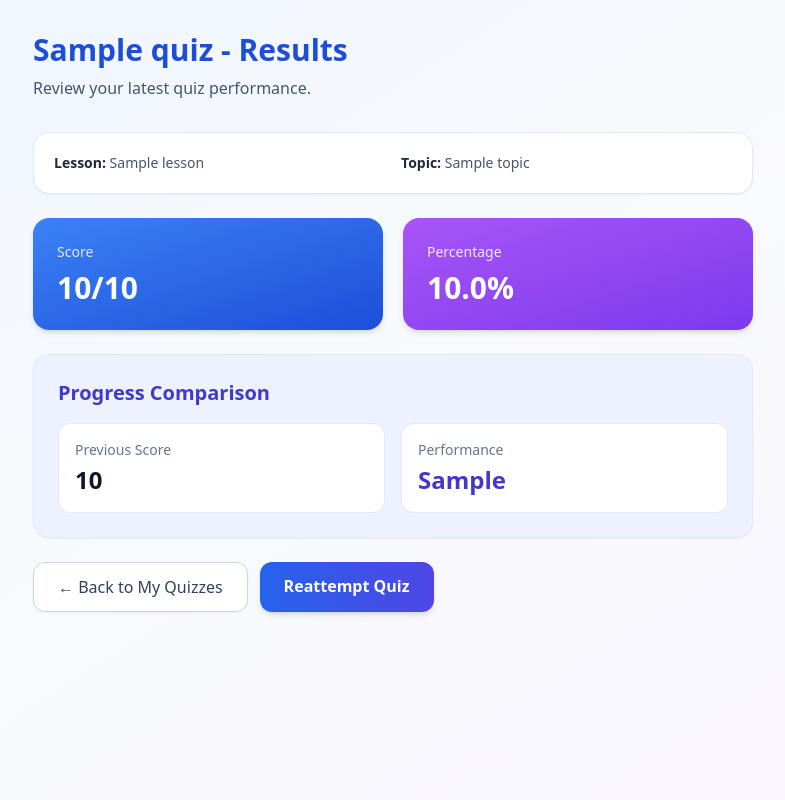
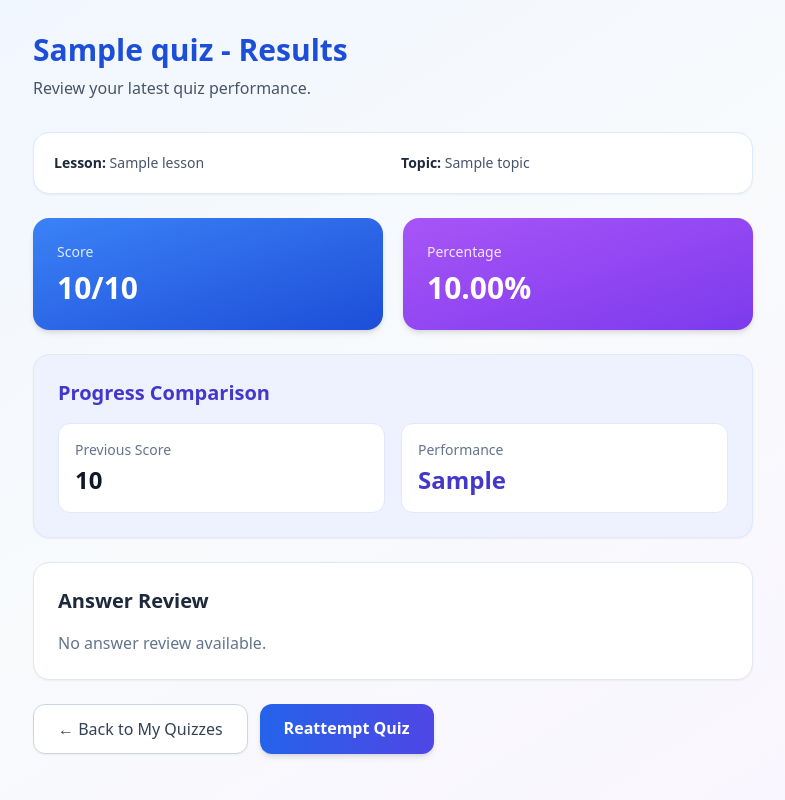
Before and after one commit to Naturekhosa/calcify, a Django app: page /student/quizzes/1/result/ in a window 1280 px wide. Shown: the whole page, without its empty margins (247-1032 px from the left). Run offline with Django 5.2, Linux system fonts and the light colour scheme; a user stored in the database is signed in; tables that the repository leaves empty hold one stand-in row (values such as "Sample post"); some libraries are stand-ins or nearby versions.

Commit message:
small updates

```diff
--- a/core/templates/core/quiz_result.html
+++ b/core/templates/core/quiz_result.html
@@ -47,13 +47,13 @@
         <div class="bg-gradient-to-br from-purple-500 to-violet-600 text-white rounded-2xl shadow-md p-6">
             <p class="text-sm text-purple-100">Percentage</p>
             <p class="text-3xl font-bold mt-2">
-                {{ attempt.percentage }}%
+                {{ attempt.percentage|floatformat:2 }}%
             </p>
         </div>
     </div>
 
     <!-- Improvement Section -->
-    {% if attempt.previous_score %}
+    {% if attempt.previous_score or attempt.previous_score == 0 %}
     <div class="bg-indigo-50 border border-indigo-100 rounded-2xl shadow-sm p-6 mb-6">
         <h2 class="text-xl font-bold text-indigo-700 mb-4">Progress Comparison</h2>
 
@@ -75,22 +75,65 @@
     </div>
     {% endif %}
 
-    <!-- Action -->
+    <!-- Answer Review -->
+    <div class="bg-white border border-slate-200 rounded-2xl shadow-sm p-6 mb-6">
+        <h2 class="text-xl font-bold text-slate-800 mb-4">Answer Review</h2>
+
+        <div class="space-y-4">
+            {% for answer in answers %}
+            <div class="border border-slate-200 rounded-xl p-4">
+                <p class="font-semibold text-slate-800 mb-3">
+                    Question {{ forloop.counter }}: {{ answer.question.question_text }}
+                </p>
+
+                <div class="space-y-2 text-sm">
+                    <p>
+                        <span class="font-semibold text-slate-700">Your Answer:</span>
+                        {% if answer.selected_choice %}
+                            <span class="{% if answer.is_correct %}text-green-600{% else %}text-red-600{% endif %}">
+                                {{ answer.selected_choice.choice_text }}
+                            </span>
+                        {% else %}
+                            <span class="text-slate-500">No answer selected</span>
+                        {% endif %}
+                    </p>
+
+                    <p>
+                        <span class="font-semibold text-slate-700">Correct Answer:</span>
+                        {% if answer.correct_choice %}
+                            <span class="text-green-600">{{ answer.correct_choice.choice_text }}</span>
+                        {% else %}
+                            <span class="text-slate-500">No correct answer set</span>
+                        {% endif %}
+                    </p>
+
+                    <p>
+                        <span class="font-semibold text-slate-700">Result:</span>
+                        {% if answer.is_correct %}
+                            <span class="text-green-600 font-medium">Correct</span>
+                        {% else %}
+                            <span class="text-red-600 font-medium">Incorrect</span>
+                        {% endif %}
+                    </p>
+                </div>
+            </div>
+            {% empty %}
+            <p class="text-slate-500">No answer review available.</p>
+            {% endfor %}
+        </div>
+    </div>
+
     <!-- Actions -->
     <div class="flex flex-wrap gap-3">
-
-    <!-- Back -->
         <a href="{% url 'student_quizzes' %}"
            class="px-6 py-3 bg-white border border-slate-300 text-slate-700 font-medium rounded-xl hover:bg-slate-100 transition shadow-sm">
             ← Back to My Quizzes
         </a>
 
-    <!-- Reattempt -->
         <a href="{% url 'take_quiz' quiz.id %}"
            class="px-6 py-3 bg-gradient-to-r from-blue-600 to-indigo-600 text-white font-semibold rounded-xl hover:opacity-90 transition shadow-md">
             Reattempt Quiz
         </a>
-
     </div>
 
 </div>
--- a/core/views.py
+++ b/core/views.py
@@ -4,8 +4,7 @@
 from django.http import HttpResponseForbidden
 from django.db.models import Q
 
-
-from .models import CustomUser, Topic, Lesson, Quiz, Question, Choice, QuizAttempt, LessonProgress
+from .models import CustomUser, Topic, Lesson, Quiz, Question, Choice, QuizAttempt, LessonProgress, StudentAnswer
 from .forms import (
     StudentRegistrationForm,
     TopicForm,
@@ -96,8 +95,10 @@
     for student in students:
         student_attempts = attempts.filter(student=student)
         if student_attempts.exists():
-            avg = sum(a.percentage for a in student_attempts) / student_attempts.count()
-            student_averages.append((student, round(avg, 2)))
+            avg = round(
+                sum(a.percentage for a in student_attempts) / student_attempts.count(), 2
+            )
+            student_averages.append((student, avg))
 
     students_at_risk = sum(1 for _, avg in student_averages if avg < 50)
 
@@ -645,6 +646,7 @@
 
     return render(request, 'core/student_lesson_detail.html', context)
 
+
 @never_cache
 @login_required
 def student_quizzes(request):
@@ -653,10 +655,9 @@
 
     quizzes = Quiz.objects.filter(status='published').select_related('lesson__topic')
 
-    attempts = QuizAttempt.objects.filter(student=request.user)
+    attempts = QuizAttempt.objects.filter(student=request.user).select_related('quiz')
     attempts_dict = {a.quiz.id: a for a in attempts}
 
-    # Attach attempt to each quiz
     for quiz in quizzes:
         quiz.attempt = attempts_dict.get(quiz.id)
 
@@ -665,6 +666,7 @@
     }
 
     return render(request, 'core/student_quizzes.html', context)
+
 
 @never_cache
 @login_required
@@ -679,45 +681,62 @@
         score = 0
         total = 0
 
-        for question in questions:
-            selected = request.POST.get(str(question.id))
-            total += question.marks
-
-            if selected:
-                choice = Choice.objects.get(id=selected)
-                if choice.is_correct:
-                    score += question.marks
-
-        percentage = (score / total) * 100 if total > 0 else 0
-
-        # Get previous attempt
         attempt, created = QuizAttempt.objects.get_or_create(
             student=request.user,
             quiz=quiz,
             defaults={
-                'score': score,
-                'total_marks': total,
-                'percentage': percentage
+                'score': 0,
+                'total_marks': 0,
+                'percentage': 0
             }
         )
 
+        previous = attempt.score if not created else None
+
+        attempt.answers.all().delete()
+
+        for question in questions:
+            selected_id = request.POST.get(str(question.id))
+            total += question.marks
+
+            selected_choice = None
+            correct_choice = question.choices.filter(is_correct=True).first()
+            is_correct = False
+
+            if selected_id:
+                selected_choice = question.choices.filter(id=selected_id).first()
+
+                if selected_choice and selected_choice.is_correct:
+                    score += question.marks
+                    is_correct = True
+
+            StudentAnswer.objects.create(
+                attempt=attempt,
+                question=question,
+                selected_choice=selected_choice,
+                correct_choice=correct_choice,
+                is_correct=is_correct
+            )
+
+        percentage = round((score / total) * 100, 2) if total > 0 else 0
+
+        attempt.score = score
+        attempt.total_marks = total
+        attempt.percentage = percentage
+
         if not created:
-            previous = attempt.score
+            if previous is not None:
+                if score > previous:
+                    change = "Improved"
+                elif score == previous:
+                    change = "Same"
+                else:
+                    change = "Decreased"
 
-            # Determine improvement
-            if score > previous:
-                change = "Improved"
-            elif score == previous:
-                change = "Same"
-            else:
-                change = "Decreased"
+                attempt.previous_score = previous
+                attempt.performance_change = change
 
-            attempt.previous_score = previous
-            attempt.score = score
-            attempt.total_marks = total
-            attempt.percentage = percentage
-            attempt.performance_change = change
-            attempt.save()
+        attempt.save()
 
         return redirect('quiz_result', quiz_id=quiz.id)
 
@@ -726,6 +745,7 @@
         'questions': questions
     })
 
+
 @never_cache
 @login_required
 def quiz_result(request, quiz_id):
@@ -733,12 +753,15 @@
         return redirect('login')
 
     quiz = get_object_or_404(Quiz, id=quiz_id)
-    attempt = QuizAttempt.objects.get(student=request.user, quiz=quiz)
+    attempt = get_object_or_404(QuizAttempt, student=request.user, quiz=quiz)
+    answers = attempt.answers.select_related('question', 'selected_choice', 'correct_choice')
 
     return render(request, 'core/quiz_result.html', {
         'quiz': quiz,
-        'attempt': attempt
+        'attempt': attempt,
+        'answers': answers,
     })
+
 
 @never_cache
 @login_required
@@ -756,6 +779,7 @@
     progress.save()
 
     return redirect('student_lesson_detail', lesson_id=lesson.id)
+
 
 @never_cache
 @login_required
@@ -811,9 +835,8 @@
     ) if all_attempts.exists() else 0
 
     latest_attempt = all_attempts.order_by('-date_attempted').first()
-    latest_score = latest_attempt.percentage if latest_attempt else 0
+    latest_score = round(latest_attempt.percentage, 2) if latest_attempt else 0
 
-    # Progress per topic
     topic_progress = []
     for topic in Topic.objects.all():
         topic_lessons = Lesson.objects.filter(topic=topic)
@@ -829,10 +852,8 @@
             'total': topic_lessons.count(),
         })
 
-    # Quiz performance list
     quiz_performance = attempts.order_by('-date_attempted')
 
-    # Performance by topic
     performance_by_topic = []
     for topic in Topic.objects.all():
         topic_attempts = QuizAttempt.objects.filter(student=student, quiz__lesson__topic=topic)
@@ -845,7 +866,6 @@
                 'average': avg,
             })
 
-    # Weak areas
     weak_topics = [item for item in performance_by_topic if item['average'] < 50]
     weak_quizzes = QuizAttempt.objects.filter(student=student, percentage__lt=50)
 
@@ -887,9 +907,6 @@
     lessons = Lesson.objects.select_related('topic').all()
     quizzes = Quiz.objects.all()
 
-    # -------------------------
-    # OVERVIEW
-    # -------------------------
     average_class_score = round(
         sum(a.percentage for a in attempts) / attempts.count(), 2
     ) if attempts.exists() else 0
@@ -908,13 +925,14 @@
         else:
             avg_score = 0
 
-        # weak topic
         weak_topic = "None"
         topic_scores = []
         for topic in topics:
             topic_attempts = student_attempts.filter(quiz__lesson__topic=topic)
             if topic_attempts.exists():
-                avg_topic = sum(a.percentage for a in topic_attempts) / topic_attempts.count()
+                avg_topic = round(
+                    sum(a.percentage for a in topic_attempts) / topic_attempts.count(), 2
+                )
                 topic_scores.append((topic.name, avg_topic))
 
         if topic_scores:
@@ -936,7 +954,6 @@
             'status': status,
         })
 
-    # top performer
     if student_rows:
         top_performer_row = max(student_rows, key=lambda x: x['avg_score'])
         top_performer = f"{top_performer_row['student'].first_name} {top_performer_row['student'].last_name} ({top_performer_row['avg_score']}%)"
@@ -945,9 +962,6 @@
 
     students_at_risk = len([row for row in student_rows if row['status'] == 'At Risk'])
 
-    # -------------------------
-    # ANALYTICS
-    # -------------------------
     performance_by_topic = []
     for topic in topics:
         topic_attempts = attempts.filter(quiz__lesson__topic=topic)
@@ -990,9 +1004,6 @@
 
     most_failed_quiz = min(quiz_failure_rates, key=lambda x: x[1]) if quiz_failure_rates else None
 
-    # -------------------------
-    # REPORTS
-    # -------------------------
     report_cards = [
         {'title': 'Student Report', 'description': 'View student-by-student performance summaries.'},
         {'title': 'Class Report', 'description': 'View overall class performance and averages.'},
@@ -1020,7 +1031,6 @@
     }
 
     return render(request, 'core/teacher_performance_reports.html', context)
-
 
 
 @never_cache
@@ -1052,7 +1062,9 @@
         for topic in topics:
             topic_attempts = student_attempts.filter(quiz__lesson__topic=topic)
             if topic_attempts.exists():
-                avg_topic = sum(a.percentage for a in topic_attempts) / topic_attempts.count()
+                avg_topic = round(
+                    sum(a.percentage for a in topic_attempts) / topic_attempts.count(), 2
+                )
                 topic_scores.append((topic.name, avg_topic))
 
         if topic_scores:
@@ -1261,8 +1273,8 @@
             )
             attempts_count = quiz_attempts.count()
             student_count = quiz_attempts.values('student').distinct().count()
-            highest_score = max(a.percentage for a in quiz_attempts)
-            lowest_score = min(a.percentage for a in quiz_attempts)
+            highest_score = round(max(a.percentage for a in quiz_attempts), 2)
+            lowest_score = round(min(a.percentage for a in quiz_attempts), 2)
         else:
             avg = 0
             attempts_count = 0
```
Also changed, not shown: core/models.py (+26 -1 lines), core/migrations/0007_studentanswer.py (added). Lines whose indentation alone changed are shown as unchanged.
